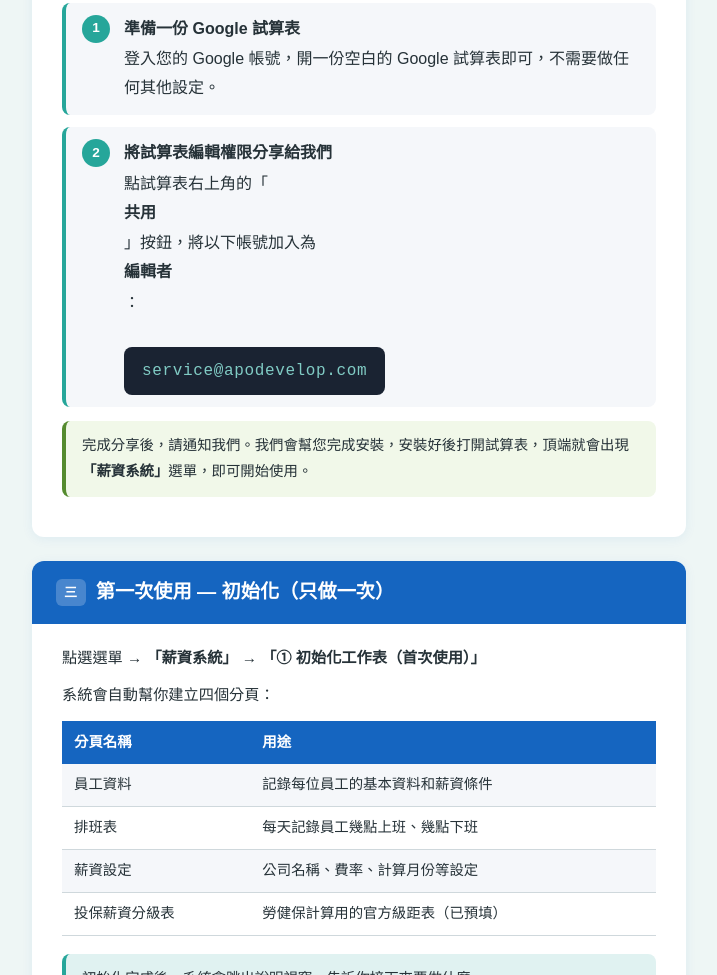
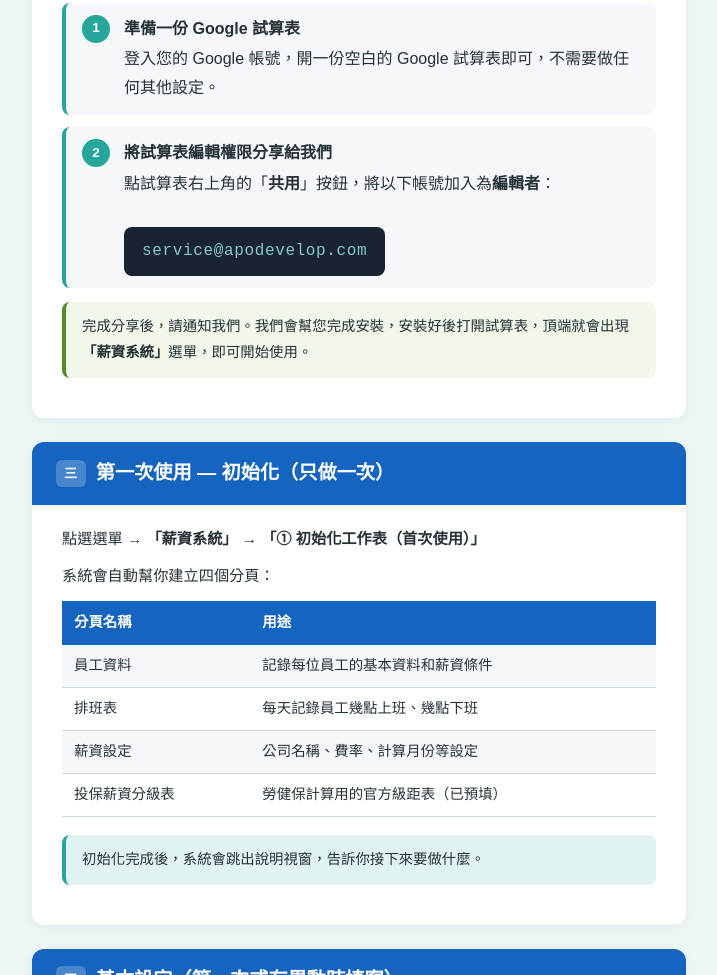
Before and after one commit to TeraChiu347/apodevelop-docs, a plain HTML site: page index.html in a window 1280 px wide. Shown: the part 1386-2361 px from the top of the page, without its empty margins (398-1115 px from the left). Drawn offline with Linux system fonts and the light colour scheme.

Commit message:
fix: inline strong tags in step-body

```diff
--- a/index.html
+++ b/index.html
@@ -216,7 +216,7 @@
       font-size: .85rem;
     }
     .step-body { flex: 1; }
-    .step-body strong { display: block; margin-bottom: 2px; }
+    .step-body > strong:first-child { display: block; margin-bottom: 2px; }
 
     /* ── 注意框 ── */
     .callout {
```
